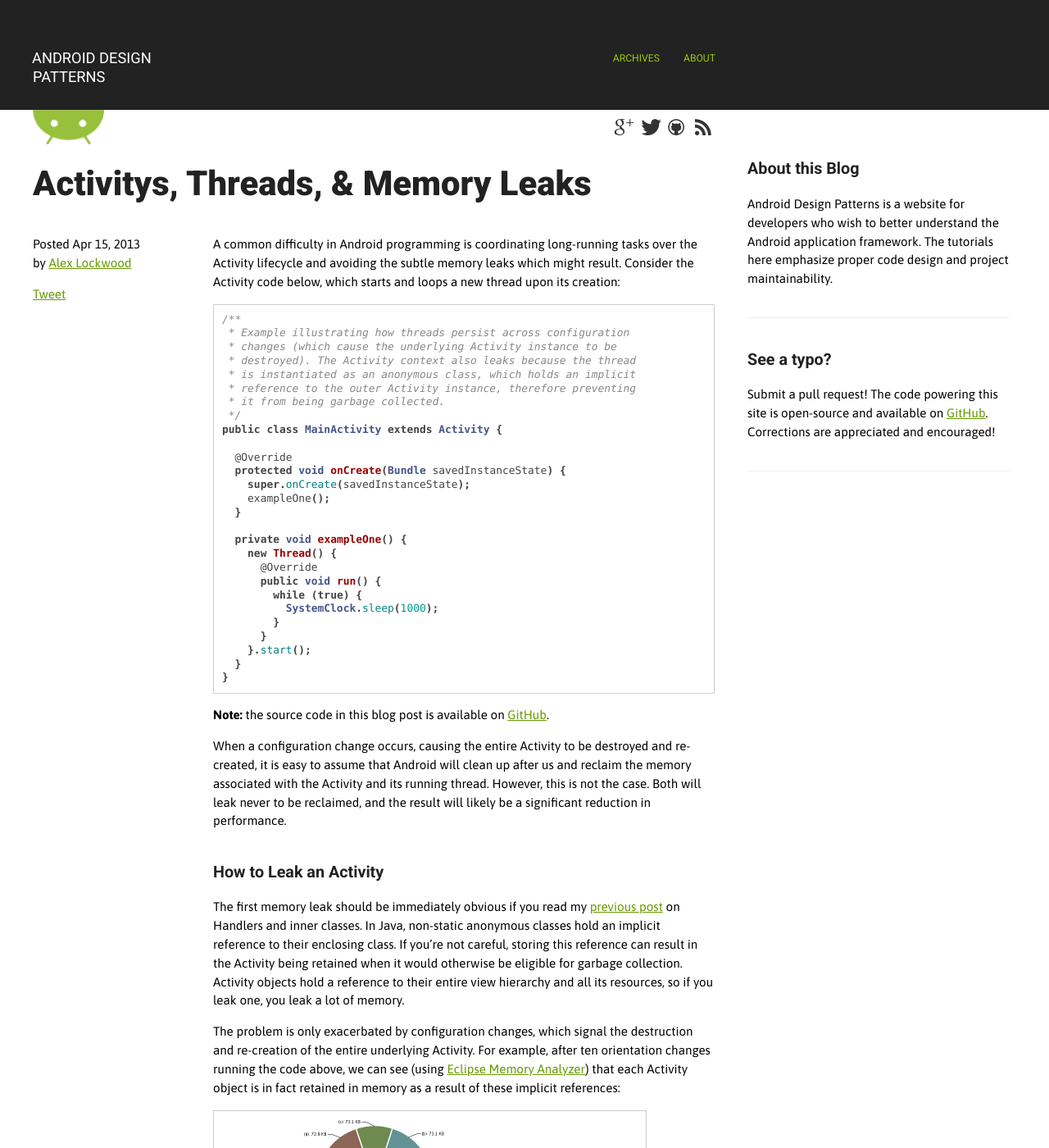
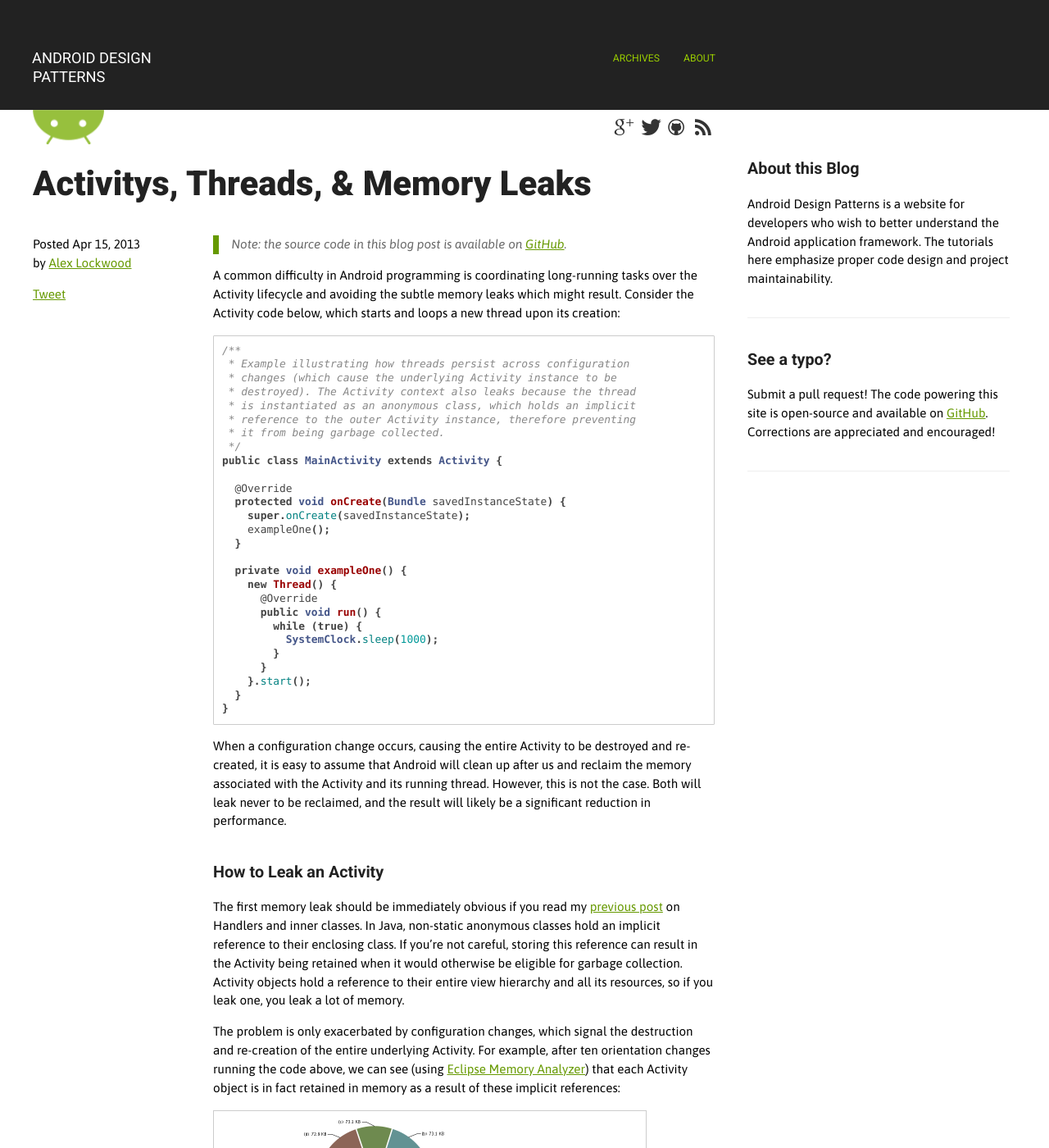
Before and after one commit to alexjlockwood/AndroidDesignPatterns, a Jekyll site: the page built from _posts/2013-04-15-activitys-threads-and-memory-leaks.md, in a window 1280 px wide and 1400 px high. Shown: the whole window at 82% size. Built offline with Jekyll 4.4.1, drawn with Linux system fonts in a browser that asks for light colours; Markdown is read by kramdown in place of the engine named in the settings; comment, search, counter and statistics services are not loaded; some of the changed lines change nothing that is shown.

Commit message:
Updated quote block

````diff
--- a/_posts/2013-04-15-activitys-threads-and-memory-leaks.md
+++ b/_posts/2013-04-15-activitys-threads-and-memory-leaks.md
@@ -5,6 +5,9 @@ date: 2013-04-15
 permalink: /2013/04/activitys-threads-memory-leaks.html
 comments: true
 ---
+> Note: the source code in this blog post is available on
+> <a href="https://github.com/alexjlockwood/leaky-threads">GitHub</a>.
+
 A common difficulty in Android programming is coordinating long-running tasks
 over the Activity lifecycle and avoiding the subtle memory leaks which might
 result. Consider the Activity code below, which starts and loops a new thread
@@ -41,9 +44,6 @@ public class MainActivity extends Activity {
 ```
 
 <!--more-->
-
-**Note:** the source code in this blog post is available on
-<a href="https://github.com/alexjlockwood/leaky-threads">GitHub</a>.
 
 When a configuration change occurs, causing the entire Activity to be
 destroyed and re-created, it is easy to assume that Android will clean
````
